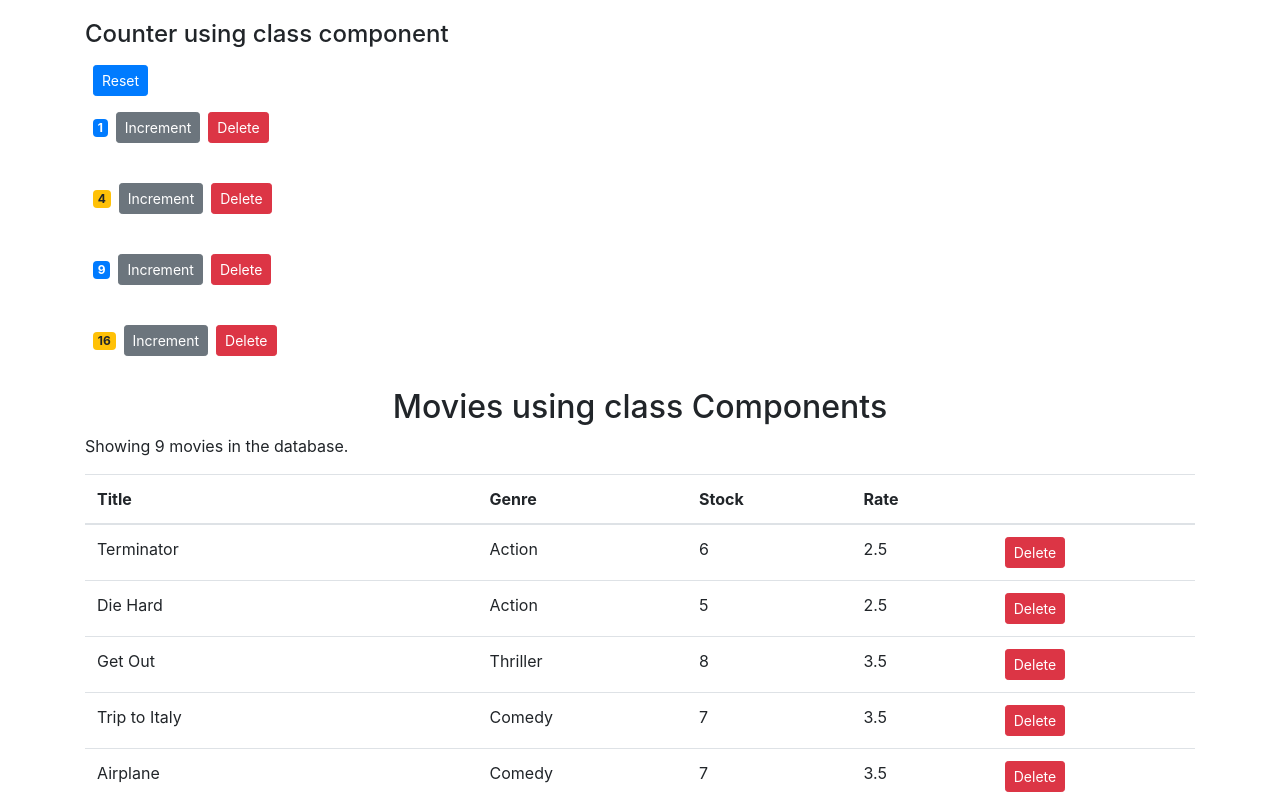
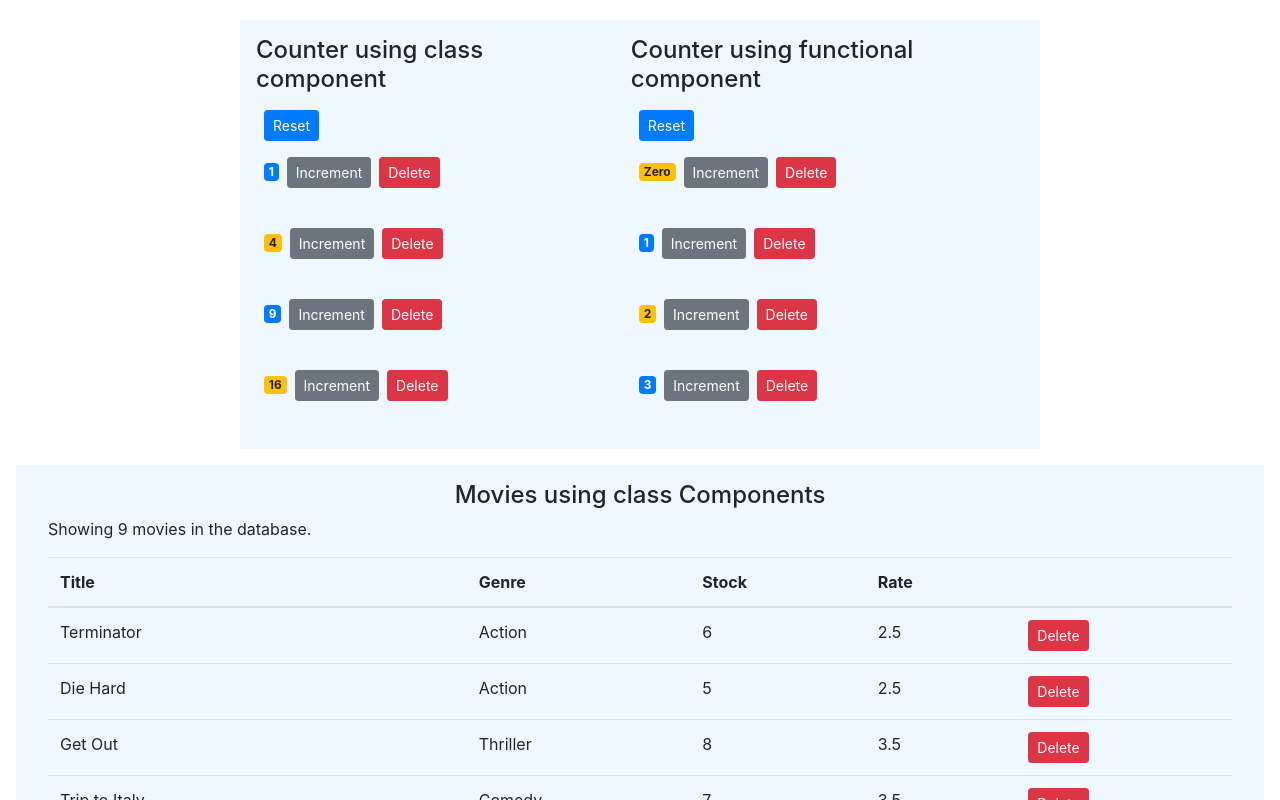
Before and after one commit to rutvik-kalathiya/vidly, a React (Create React App) app: page / in a window 1280 px wide. Shown: the top 800 px of the page. Built offline with nearby package versions, Linux system fonts and the light colour scheme.

Commit message:
Update Counter functional - Organize contet

```diff
--- a/src/App.css
+++ b/src/App.css
@@ -1,43 +1,9 @@
-.App {
-  text-align: center;
+.counter{
+  display: flex;
+  flex-direction: row;
+  justify-content: space-between;
+  padding: 0 15rem;
 }
-
-.App-logo {
-  height: 40vmin;
-  pointer-events: none;
-}
-
-@media (prefers-reduced-motion: no-preference) {
-  .App-logo {
-    animation: App-logo-spin infinite 20s linear;
-  }
-}
-
-.App-header {
-  background-color: #282c34;
-  min-height: 100vh;
-  display: flex;
-  flex-direction: column;
-  align-items: center;
-  justify-content: center;
-  font-size: calc(10px + 2vmin);
-  color: white;
-}
-
-.App-link {
-  color: #61dafb;
-}
-
-@keyframes App-logo-spin {
-  from {
-    transform: rotate(0deg);
-  }
-  to {
-    transform: rotate(360deg);
-  }
-}
-
-.container{
-  display: flex;
+.movie{
   flex-direction: column;
 }
--- a/src/App.js
+++ b/src/App.js
@@ -1,13 +1,20 @@
+import React from 'react'
 import './App.css';
 import CountersClass from './components/counter/countersClass';
+import CounterFunctional from './components/counter/countersFunctional';
 import Movie from './components/movie/movie';
 
 function App() {
   return (
-      <main className="container">
+      <React.Fragment>
+        <div className="counter">
         <CountersClass/>
-        <Movie/>
-      </main>
+        <CounterFunctional />
+      </div>
+        <div className='movie'>
+          <Movie/>
+        </div>
+      </React.Fragment>
   );
 }
 
--- a/src/components/counter/counter.css
+++ b/src/components/counter/counter.css
@@ -11,7 +11,7 @@ li{
     justify-content: space-around;
 }
 
-h2{
+h4{
     display: flex;
     justify-content: center;
 
@@ -27,13 +27,7 @@ h2{
     margin-top: 10px;
 }
 
-.main {
+.component{
+    background-color: aliceblue;
+    padding: 1rem;
 }
-
-.class-component{
-
-}
-
-.functional-component{
-    padding-left: 5rem;
-}
--- a/src/components/counter/counterFunctionalComponent.jsx
+++ b/src/components/counter/counterFunctionalComponent.jsx
@@ -1,39 +1,27 @@
 import React from 'react';
-import { useState } from 'react';
 import './counter.css';
 
-function CounterFunctionalComponent() {
-
-  const [state, setState ] = useState( {count: 0, tags:[ 'tag0'], color:['yellow']});
+function CounterFunctionalComponent(props) {
 
   function getBadgeClasses () {
-    let cal = state.count % 2;
+    let cal = props.counter.value % 2;
     let classes = 0;
     classes = cal === 0 ? 'warning' : 'primary';
     return classes
   }
 
   function getCount() {
-    if (state.count ===0) return 'Zero';
-    return state.count
+    if (props.counter.value === 0) return 'Zero';
+    return props.counter.value
   }
-
-  const handleIncrement = () => {
-    setState( { count: state.count + 1, tags: [...state.tags, `tag${state.count + 1}`] });
-  }
-
   return (
     <React.Fragment>
       <div className='component-header'>
-        <h2>Counter using functional component</h2>
         <div className='component-btn'>
           <span className={`badge m-2 badge-${getBadgeClasses()}`}>{getCount()}</span>
-          <button onClick={() => handleIncrement()} className='btn btn-secondary btn-sm'>Increment</button>
+          <button className='btn btn-secondary btn-sm' onClick={() => props.onIncrement(props.counter)}>Increment</button>
+          <button className="btn btn-danger btn-sm m-2" onClick={() => props.onDelete(props.counter.id)}>Delete</button>
         </div>
-        {state.tags.length === 0 ? <p>There are no tags!</p> :
-        <div className='tags'>
-          {state.tags.map( tag => <li key={tag}> {tag} </li>)}
-        </div>}
         <br />
       </div>
     </React.Fragment>
--- a/src/components/counter/countersClass.jsx
+++ b/src/components/counter/countersClass.jsx
@@ -34,14 +34,12 @@ class CountersClass extends Component {
 
     render() {
         return (
-            <div className='main'>
-                <div className='class-component'>
+            <div className='component'>
                 <h4>Counter using class component</h4>
                 <button className="btn btn-primary btn-sm m-2" onClick={ this.handleReset  }>Reset</button>
                 {this.state.counters.map(counter =>
                     <CounterClassComponent key={counter.id} counter={counter} onDelete={this.handleDelete} onIncrement={this.handleIncrement} />
                 )}
-                </div>
             </div>
         );
     }
--- a/src/components/counter/countersFunctional.jsx
+++ b/src/components/counter/countersFunctional.jsx
@@ -1,11 +1,48 @@
-import React from 'react'
+import React  from 'react'
+import { useState } from 'react';
 import CounterFunctionalComponent from './counterFunctionalComponent'
 
 function CounterFunctional() {
+
+  const [state, setState ] = useState( { counters: [
+    {id: 1, value: 0 },
+    {id: 2, value: 1 },
+    {id: 3, value: 2 },
+    {id: 4, value: 3 },
+  ] }
+  );
+
+  const handleReset = () => {
+    const counters = state.counters.map(c => {
+        c.value = 0;
+        return c;
+    })
+    setState ( { counters } )
+}
+
+  const handleIncrement = (counter) =>{
+    const counters = [...state.counters];
+    const index = counters.indexOf(counter);
+    counters[index] = {...counter}
+    counters[index].value++;
+    setState( {counters})
+  }
+
+
+  const handleDelete = (counterId) => {
+    const counters = state.counters.filter(c => c.id !== counterId)
+    setState( {counters})
+  }
+
   return (
     <div className='main'>
-      <CounterFunctionalComponent />
-      <hr />
+      <div className='component'>
+        <h4>Counter using functional component</h4>
+        <button className="btn btn-primary btn-sm m-2" onClick={handleReset}>Reset</button>
+        {state.counters.map( counter =>
+          <CounterFunctionalComponent key={counter.id} counter={counter} onIncrement={handleIncrement} onDelete={handleDelete} />
+        )}
+      </div>
     </div>
   )
 }
--- a/src/components/movie/movie.css
+++ b/src/components/movie/movie.css
@@ -0,0 +1,8 @@
+.movie{
+    background-color: aliceblue;
+    margin: 1rem;
+}
+
+.movie-component{
+    padding: 1rem;
+}
--- a/src/components/movie/movie.jsx
+++ b/src/components/movie/movie.jsx
@@ -5,9 +5,8 @@ import './movie.css';
 
 function Movie() {
   return (
-    <div>
+    <div className='movie'>
         <MoviesClassComponent />
-        <hr />
     </div>
   )
 }
--- a/src/components/movie/moviesClassComponent.jsx
+++ b/src/components/movie/moviesClassComponent.jsx
@@ -14,8 +14,8 @@ class moviesClassComponent extends Component {
     if (this.state.movies.length === 0) return <React.Fragment><h2>Movies using class Components</h2><p>There are no movies in database</p></React.Fragment>
 
     return (
-      <React.Fragment>
-      <h2>Movies using class Components</h2>
+      <div className='movie-component'>
+      <h4>Movies using class Components</h4>
       <p> Showing {this.state.movies.length} movies in the database.</p>
       <table className="table">
         <thead>
@@ -48,7 +48,7 @@ class moviesClassComponent extends Component {
           ))}
         </tbody>
       </table>
-    </React.Fragment>
+    </div>
     )
   }
 }
```
